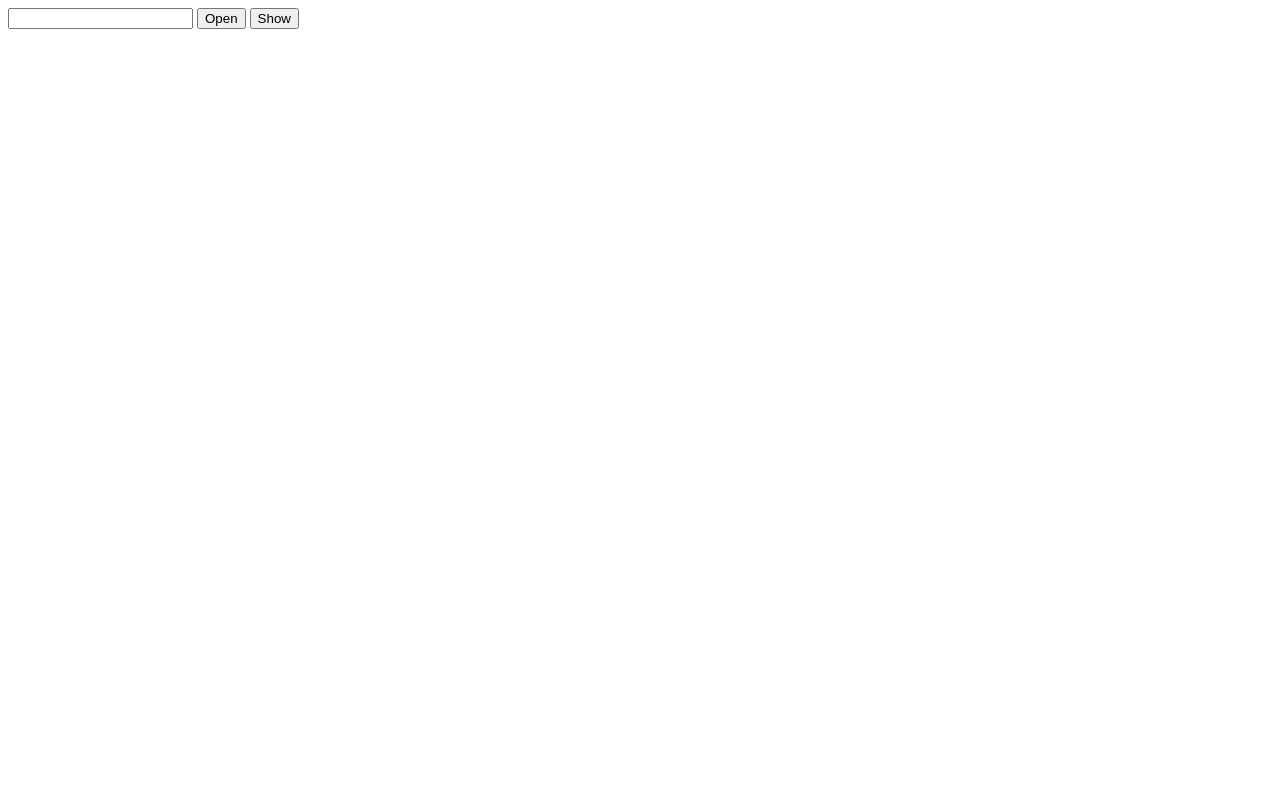
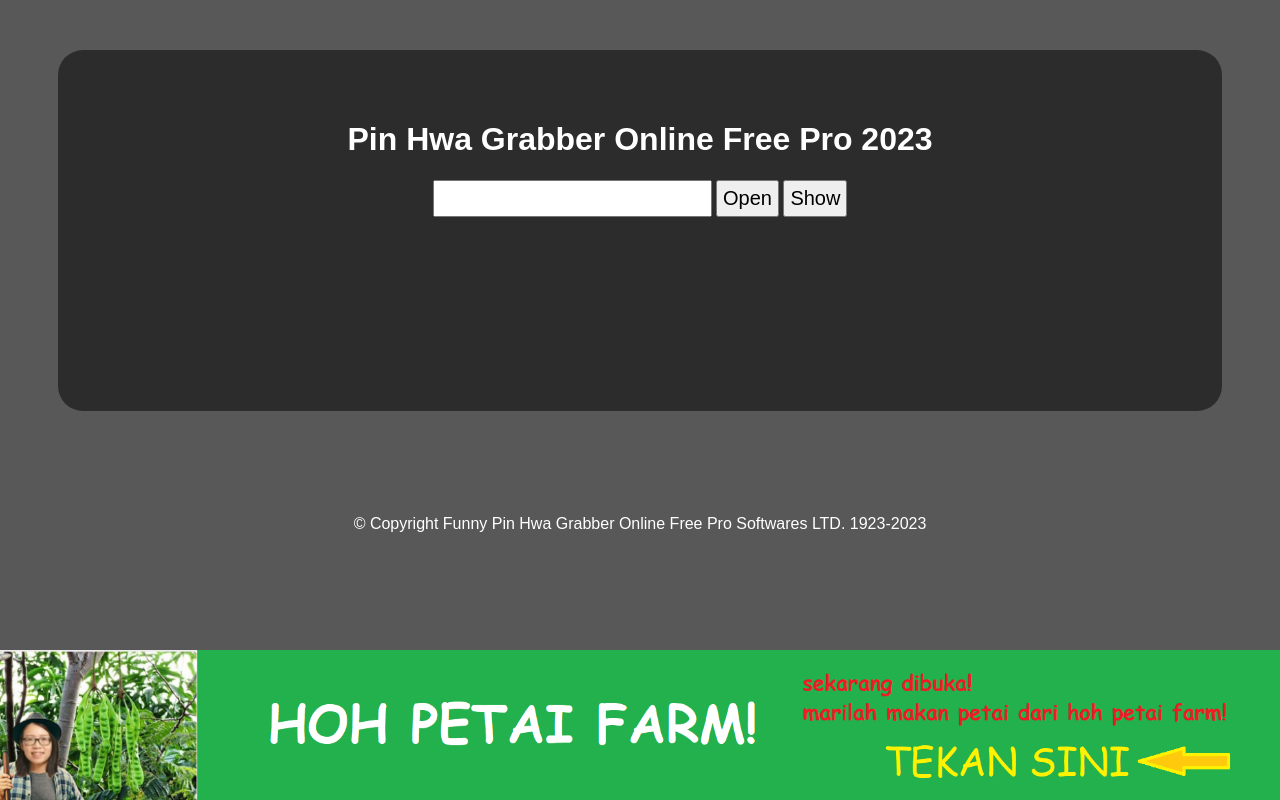
Before and after one commit to easonuwu/phgrabber, a plain HTML site: page index.html in a window 1280 px wide. Drawn offline with Linux system fonts and the light colour scheme.

Commit message:
Add files via upload

```diff
--- a/index.html
+++ b/index.html
@@ -3,22 +3,76 @@
     <head>
         <title>Pin Hwa Grabber</title>
     </head>
+    <style>
+        body {
+            background-color: rgb(88, 88, 88);
+            text-align: center;
+            font-family: sans-serif;
+            min-height: 100%;
+            padding-bottom: 200px;
+        }
+
+        .content {
+            margin: 50px;
+            border-radius: 25px;
+            background-color: rgb(44, 44, 44);
+            padding: 50px;
+        }
+
+        h1 {
+            color: white;
+        }
+
+        button {
+            padding: 5px;
+            font-size: 20px;
+        }
+        input {
+            padding: 5px;
+            font-size: 20px;
+        }
+
+        .ad {
+            position: fixed;
+            bottom: 0;
+            left: 0;
+            width: 100%;
+            height: 150px;
+            background-color: white;
+            z-index: 99;
+            background-image: url('ad.png');
+            background-size: 100% 100%;
+        }
+
+
+    </style>
     <body>
-        <input id="input">
-        <button onclick="grab()">Open</button>&nbsp;<button onclick="img()">Show</button><br>
-        <span id="output"></span><br><br>
-        <img id="outimg">
+        <div>
+            <div class="content">
+                <h1>Pin Hwa Grabber Online Free Pro 2023</h1>
+                <input id="input">
+                <button onclick="grab()">Open</button>&nbsp;<button onclick="img()">Show</button><br><br>
+                <span id="output" style="color: white;"></span><br><br>
+                <img id="outimg">
+                <span id="data1"></span><br>
+                <span id="data2"></span><br>
+                <span id="data3"></span><br>
+                <span id="data4"></span><br>
+                <span id="data5"></span><br>
+            </div><br><br><br>
+            <span style="color: white;">© Copyright Funny Pin Hwa Grabber Online Free Pro Softwares LTD. 1923-2023</span><br><br><br>
+            <a href="./petai"><div class="ad"></div></a>
+        </div>
     </body>
     <script>
         function grab() {
             id = document.getElementById("input").value
             try {
                 intid = parseInt(id)
-                document.getElementById("output").innerText = "Opened in new tab. [" + id + "]"
+                document.getElementById("output").innerText = "[Info] Opened in new tab. [" + id + "]"
                 window.open("https://sms.smpinhwa.edu.my/pinhwa/images/data/student/" + intid, "_blank");
-
             } catch {
-                document.getElementById("output").innerText = "Invalid ID, try again."
+                document.getElementById("output").innerText = "[Info] Invalid ID, try again."
             }
         }
 
@@ -26,11 +80,10 @@
             id = document.getElementById("input").value
             try {
                 intid = parseInt(id)
-                document.getElementById("output").innerText = "Opened in new tab. [" + id + "]"
+                document.getElementById("output").innerText = "[Info] Image shown below. [" + id + "]"
                 document.getElementById("outimg").src="https://sms.smpinhwa.edu.my/pinhwa/images/data/student/" + intid
-                // window.open(, "_blank");
             } catch {
-                document.getElementById("output").innerText = "Invalid ID, try again."
+                document.getElementById("output").innerText = "[Info] Invalid ID, try again."
             }
         }
     </script>
```
Also changed, not shown: petai/index.html (added, +59 -0 lines), ad.png (added), petai/main.png (added).
